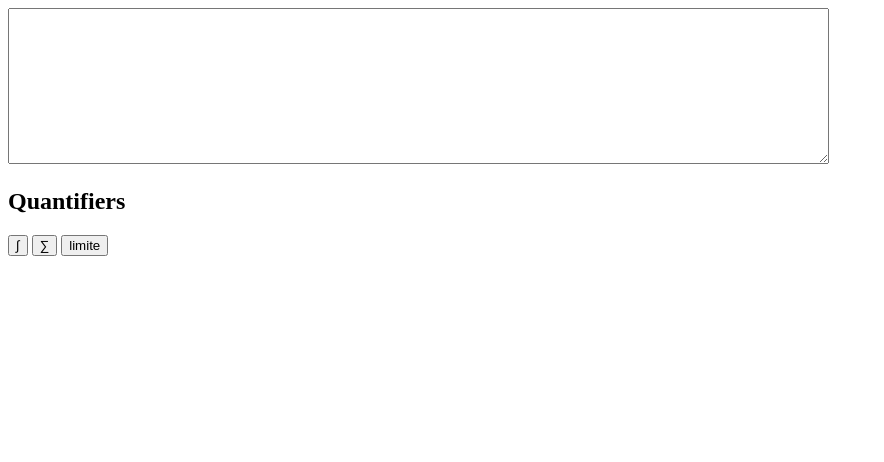
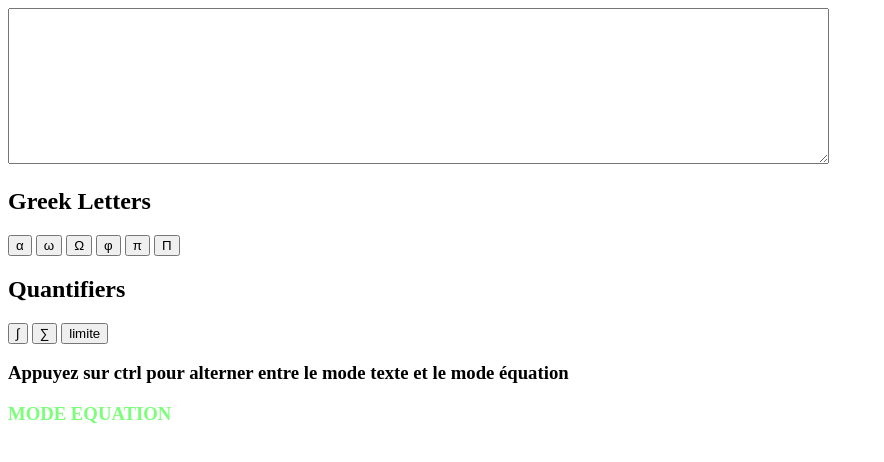
Before and after one commit to tkyoangel/Text2LaTeX, a plain HTML site: page index.html in a window 1280 px wide. Shown: the whole page, without its empty margins (0-884 px from the left). Drawn offline with Linux system fonts and the light colour scheme.

Commit message:
Update index.html

```diff
--- a/index.html
+++ b/index.html
@@ -11,10 +11,21 @@
     <script type="text/javascript" src="app.js"></script>
     <textarea id="latex" name="latex" rows="10" cols="100"></textarea>
     <br>
+    <h2>Greek Letters</h2>
+    <button id="alpha" onclick="alpha()">&alpha;</button>
+    <button id="omega" onclick="omega()">&omega;</button>
+    <button id="omegaMaj" onclick="omegaMaj()">&Omega;</button>
+    <button id="phi" onclick="phi()">&phi;</button>
+    <button id="pi" onclick="pi()">&pi;</button>
+    <button id="piMaj" onclick="piMaj()">&Pi;</button>
+    <br>
     <h2>Quantifiers</h2>
     <button id="integrale" onclick="integrale()">&int;</button>
     <button id="somme" onclick="somme()">&sum;</button>
     <button id="limite" onclick="limite()">limite</button>
+    <br>
+    <h3>Appuyez sur ctrl pour alterner entre le mode texte et le mode équation</h3>
+    <h3 id="mode" style="color: rgb(123, 255, 121);">MODE EQUATION</h3>
     <!-- Le modal -->
     <div id="myModal" class="modal">
         <div class="modal-content">
```
